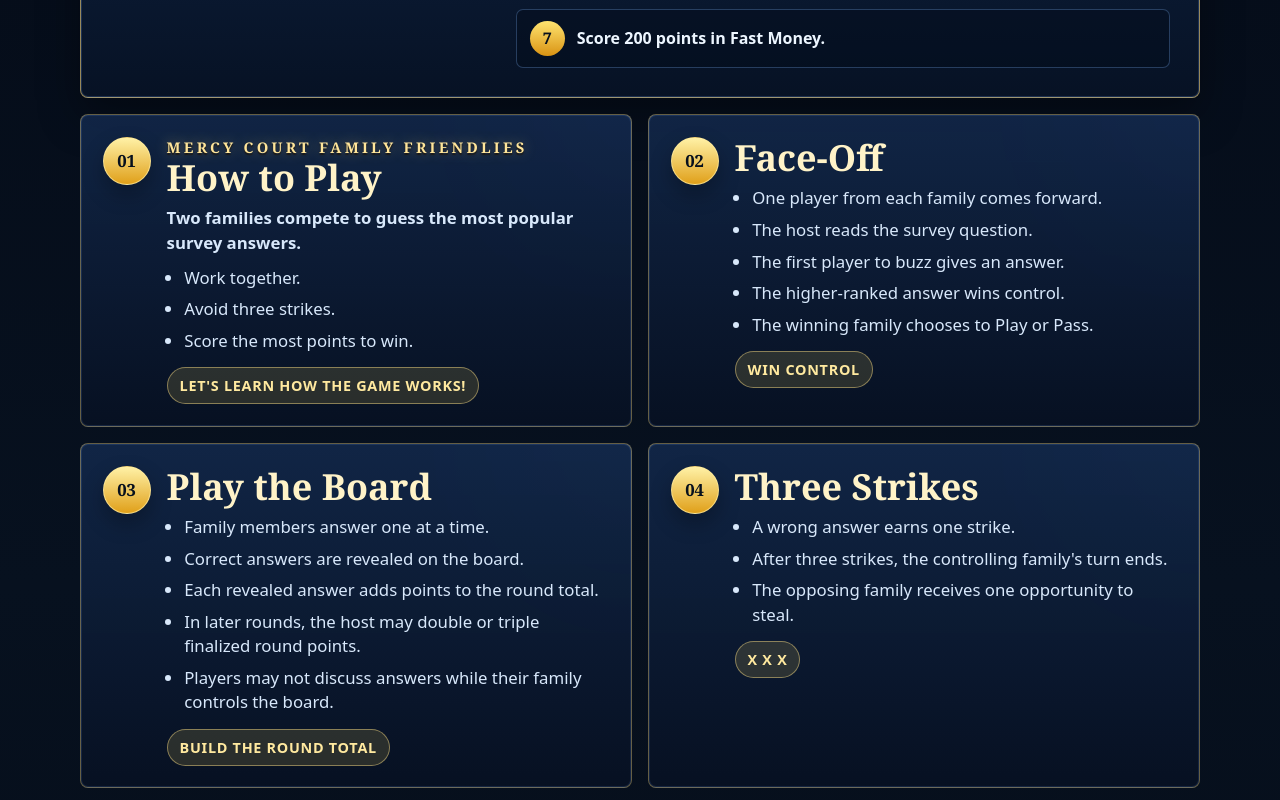
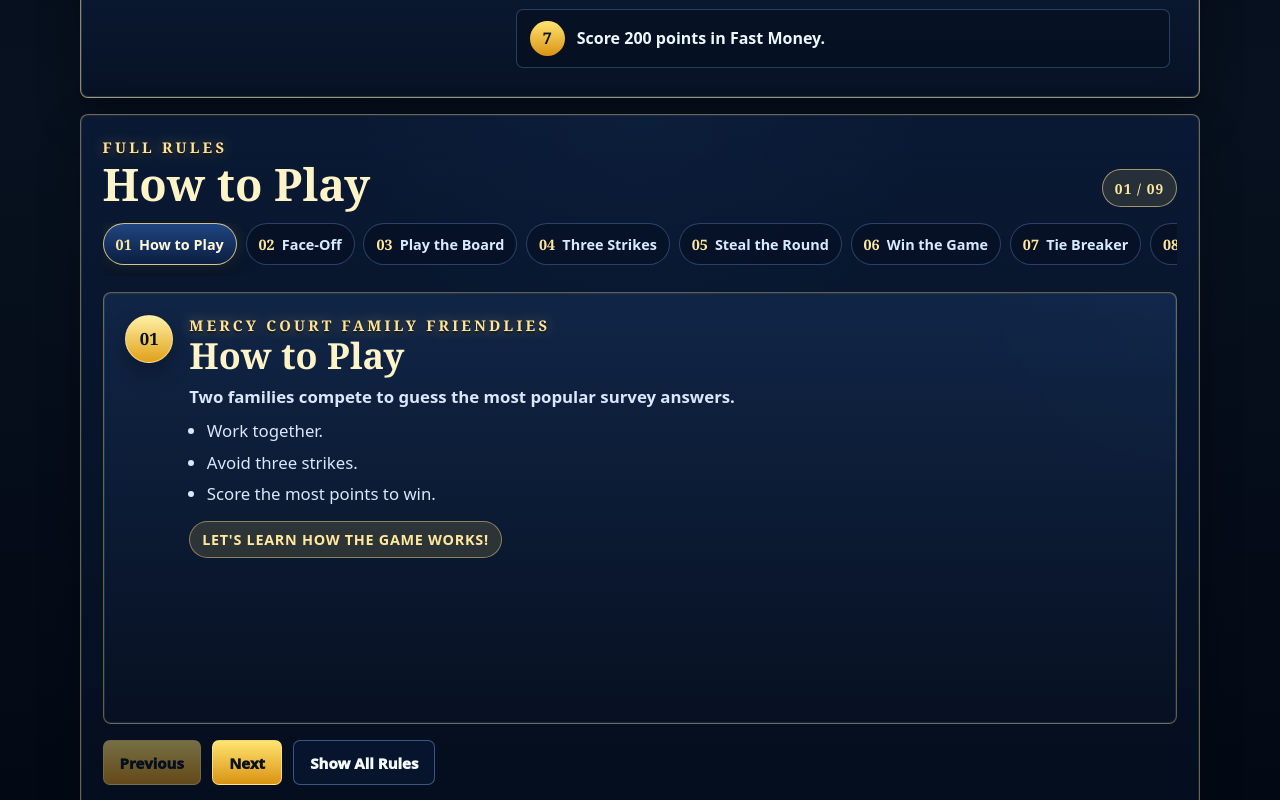
Before and after one commit to Gabekross/feud, a Next.js app: page /rules in a window 1280 px wide. Shown: the part 740-1540 px from the top of the page. Built offline with nearby package versions, Linux system fonts and the light colour scheme.

Commit message:
Make player rules page interactive

```diff
--- /dev/null
+++ b/src/app/rules/RulesGuide.tsx
@@ -0,0 +1,96 @@
+'use client';
+
+import { useMemo, useState } from 'react';
+import type { RulesSlide } from '@/lib/rulesPresentation';
+import styles from './RulesPage.module.scss';
+
+type RulesGuideProps = {
+  sections: RulesSlide[];
+};
+
+export default function RulesGuide({ sections }: RulesGuideProps) {
+  const [activeIndex, setActiveIndex] = useState(0);
+  const [showAll, setShowAll] = useState(false);
+
+  const activeSection = sections[activeIndex] ?? sections[0];
+  const activeLabel = useMemo(
+    () => `${String(activeIndex + 1).padStart(2, '0')} / ${String(sections.length).padStart(2, '0')}`,
+    [activeIndex, sections.length]
+  );
+
+  const goTo = (nextIndex: number) => {
+    setShowAll(false);
+    setActiveIndex(Math.min(Math.max(nextIndex, 0), sections.length - 1));
+  };
+
+  if (!activeSection) return null;
+
+  return (
+    <section className={styles.guidePanel} aria-labelledby="full-rules-title">
+      <div className={styles.guideHeader}>
+        <div>
+          <p className={styles.sectionLabel}>Full Rules</p>
+          <h2 id="full-rules-title">{showAll ? 'All game rules' : activeSection.title}</h2>
+        </div>
+        <div className={styles.progressBadge}>{showAll ? 'All Sections' : activeLabel}</div>
+      </div>
+
+      <div className={styles.stepTabs} aria-label="Rule sections">
+        {sections.map((section, index) => (
+          <button
+            type="button"
+            key={section.id}
+            className={`${styles.stepTab} ${!showAll && index === activeIndex ? styles.activeStep : ''}`}
+            onClick={() => goTo(index)}
+          >
+            <span>{String(index + 1).padStart(2, '0')}</span>
+            {section.title}
+          </button>
+        ))}
+      </div>
+
+      {showAll ? (
+        <div className={styles.rulesGrid} aria-label="All full game rules">
+          {sections.map((section, index) => (
+            <RuleCard section={section} index={index} key={section.id} />
+          ))}
+        </div>
+      ) : (
+        <div className={styles.focusedRule}>
+          <RuleCard section={activeSection} index={activeIndex} />
+        </div>
+      )}
+
+      <div className={styles.guideActions}>
+        <button type="button" onClick={() => goTo(activeIndex - 1)} disabled={activeIndex === 0 || showAll}>
+          Previous
+        </button>
+        <button type="button" onClick={() => goTo(activeIndex + 1)} disabled={activeIndex === sections.length - 1 || showAll}>
+          Next
+        </button>
+        <button type="button" className={styles.secondaryAction} onClick={() => setShowAll((current) => !current)}>
+          {showAll ? 'Guided View' : 'Show All Rules'}
+        </button>
+      </div>
+    </section>
+  );
+}
+
+function RuleCard({ section, index }: { section: RulesSlide; index: number }) {
+  return (
+    <article className={styles.ruleCard}>
+      <div className={styles.ruleNumber}>{String(index + 1).padStart(2, '0')}</div>
+      <div className={styles.ruleCopy}>
+        {section.eyebrow && <p className={styles.ruleEyebrow}>{section.eyebrow}</p>}
+        <h2>{section.title}</h2>
+        {section.description && <p className={styles.description}>{section.description}</p>}
+        <ul>
+          {section.bullets.map((bullet) => (
+            <li key={bullet}>{bullet}</li>
+          ))}
+        </ul>
+        {section.highlight && <strong className={styles.highlight}>{section.highlight}</strong>}
+      </div>
+    </article>
+  );
+}
--- a/src/app/rules/RulesPage.module.scss
+++ b/src/app/rules/RulesPage.module.scss
@@ -98,6 +98,7 @@
 }
 
 .quickPanel,
+.guidePanel,
 .rulesGrid,
 .readyPanel {
   width: min(1120px, calc(100% - 2rem));
@@ -165,11 +166,110 @@
   }
 }
 
+.guidePanel {
+  margin-top: 1rem;
+  padding: clamp(1rem, 2.5vw, 1.35rem);
+  border: 1px solid rgba(255, 220, 126, 0.42);
+  border-radius: 8px;
+  background:
+    linear-gradient(180deg, rgba(11, 28, 57, 0.82), rgba(5, 15, 31, 0.92)),
+    radial-gradient(circle at 50% 0%, rgba(71, 147, 255, 0.18), transparent 18rem);
+  box-shadow: 0 1rem 2.5rem rgba(0, 0, 0, 0.28), inset 0 0 0 1px rgba(102, 152, 226, 0.14);
+}
+
+.guideHeader {
+  display: flex;
+  align-items: flex-end;
+  justify-content: space-between;
+  gap: 1rem;
+  margin-bottom: 1rem;
+
+  h2 {
+    margin: 0.35rem 0 0;
+    color: #fff3c8;
+    font-family: Georgia, 'Times New Roman', serif;
+    font-size: clamp(1.75rem, 4vw, 2.8rem);
+    line-height: 1;
+  }
+}
+
+.progressBadge {
+  min-height: 38px;
+  display: inline-flex;
+  align-items: center;
+  justify-content: center;
+  padding: 0.45rem 0.75rem;
+  border: 1px solid rgba(255, 229, 154, 0.56);
+  border-radius: 999px;
+  background: rgba(255, 221, 107, 0.12);
+  color: #ffe99f;
+  font-family: Georgia, 'Times New Roman', serif;
+  font-size: 0.86rem;
+  font-weight: 950;
+  letter-spacing: 0.08em;
+  text-transform: uppercase;
+  white-space: nowrap;
+}
+
+.stepTabs {
+  display: flex;
+  gap: 0.55rem;
+  overflow-x: auto;
+  padding: 0 0 0.7rem;
+  margin-bottom: 1rem;
+  scrollbar-color: rgba(255, 221, 107, 0.42) rgba(7, 16, 34, 0.8);
+}
+
+.stepTab {
+  flex: 0 0 auto;
+  min-height: 42px;
+  display: inline-flex;
+  align-items: center;
+  gap: 0.45rem;
+  border: 1px solid rgba(126, 178, 255, 0.3);
+  border-radius: 999px;
+  padding: 0.45rem 0.75rem;
+  background: rgba(6, 17, 36, 0.76);
+  color: #d9eaff;
+  font: inherit;
+  font-size: 0.9rem;
+  font-weight: 850;
+  cursor: pointer;
+  transition: transform 140ms ease, border-color 140ms ease, background 140ms ease;
+
+  span {
+    color: #ffe99f;
+    font-family: Georgia, 'Times New Roman', serif;
+    font-weight: 950;
+  }
+
+  &:hover {
+    transform: translateY(-1px);
+    border-color: rgba(255, 221, 107, 0.55);
+  }
+}
+
+.activeStep {
+  border-color: rgba(255, 235, 156, 0.78);
+  background: linear-gradient(180deg, rgba(33, 72, 132, 0.96), rgba(11, 31, 65, 0.98));
+  color: #fff7df;
+  box-shadow: 0 0.7rem 1.35rem rgba(0, 0, 0, 0.24), 0 0 1rem rgba(255, 220, 106, 0.14);
+}
+
 .rulesGrid {
   display: grid;
   grid-template-columns: repeat(2, minmax(0, 1fr));
   gap: 1rem;
-  margin-top: 1rem;
+}
+
+.focusedRule {
+  display: grid;
+  animation: ruleFadeIn 180ms ease-out both;
+
+  .ruleCard {
+    min-height: clamp(20rem, 34vw, 27rem);
+    align-items: start;
+  }
 }
 
 .ruleCard {
@@ -247,6 +347,40 @@
   text-transform: uppercase;
 }
 
+.guideActions {
+  display: flex;
+  flex-wrap: wrap;
+  gap: 0.7rem;
+  margin-top: 1rem;
+
+  button {
+    min-height: 44px;
+    display: inline-flex;
+    align-items: center;
+    justify-content: center;
+    border: 1px solid rgba(255, 235, 156, 0.72);
+    border-radius: 7px;
+    padding: 0.72rem 1rem;
+    background: linear-gradient(180deg, #ffe470, #d99313);
+    color: #07101d;
+    font: inherit;
+    font-size: 0.94rem;
+    font-weight: 950;
+    cursor: pointer;
+
+    &:disabled {
+      cursor: not-allowed;
+      opacity: 0.45;
+    }
+  }
+
+  .secondaryAction {
+    color: #f5fbff;
+    background: rgba(8, 23, 48, 0.84);
+    border-color: rgba(126, 178, 255, 0.42);
+  }
+}
+
 .readyPanel {
   margin-top: 1rem;
   margin-bottom: clamp(2rem, 5vw, 4rem);
@@ -266,10 +400,37 @@
   }
 }
 
+@keyframes ruleFadeIn {
+  from {
+    opacity: 0;
+    transform: translateY(0.45rem);
+  }
+
+  to {
+    opacity: 1;
+    transform: translateY(0);
+  }
+}
+
+@media (prefers-reduced-motion: reduce) {
+  .focusedRule {
+    animation: none;
+  }
+
+  .stepTab {
+    transition: none;
+  }
+}
+
 @media (max-width: 860px) {
   .quickPanel,
   .rulesGrid {
     grid-template-columns: 1fr;
+  }
+
+  .guideHeader {
+    align-items: start;
+    flex-direction: column;
   }
 
   .ruleCard {
@@ -283,9 +444,19 @@
   }
 
   .quickPanel,
+  .guidePanel,
   .rulesGrid,
   .readyPanel {
     width: min(100% - 1rem, 1120px);
+  }
+
+  .stepTabs {
+    margin-inline: -0.25rem;
+    padding-inline: 0.25rem;
+  }
+
+  .guideActions button {
+    flex: 1 1 calc(50% - 0.7rem);
   }
 
   .ruleNumber {
--- a/src/app/rules/page.tsx
+++ b/src/app/rules/page.tsx
@@ -1,4 +1,5 @@
 import { FULL_RULES_SLIDES, QUICK_RULES_SLIDES } from '@/lib/rulesPresentation';
+import RulesGuide from './RulesGuide';
 import styles from './RulesPage.module.scss';
 
 const ruleSections = FULL_RULES_SLIDES.filter((slide) => slide.id !== 'ready');
@@ -34,24 +35,7 @@ export default function RulesPage() {
         </ol>
       </section>
 
-      <section className={styles.rulesGrid} aria-label="Full game rules">
-        {ruleSections.map((section, index) => (
-          <article className={styles.ruleCard} key={section.id}>
-            <div className={styles.ruleNumber}>{String(index + 1).padStart(2, '0')}</div>
-            <div className={styles.ruleCopy}>
-              {section.eyebrow && <p className={styles.ruleEyebrow}>{section.eyebrow}</p>}
-              <h2>{section.title}</h2>
-              {section.description && <p className={styles.description}>{section.description}</p>}
-              <ul>
-                {section.bullets.map((bullet) => (
-                  <li key={bullet}>{bullet}</li>
-                ))}
-              </ul>
-              {section.highlight && <strong className={styles.highlight}>{section.highlight}</strong>}
-            </div>
-          </article>
-        ))}
-      </section>
+      <RulesGuide sections={ruleSections} />
 
       <section className={styles.readyPanel}>
         <p>Ready to play?</p>
```
